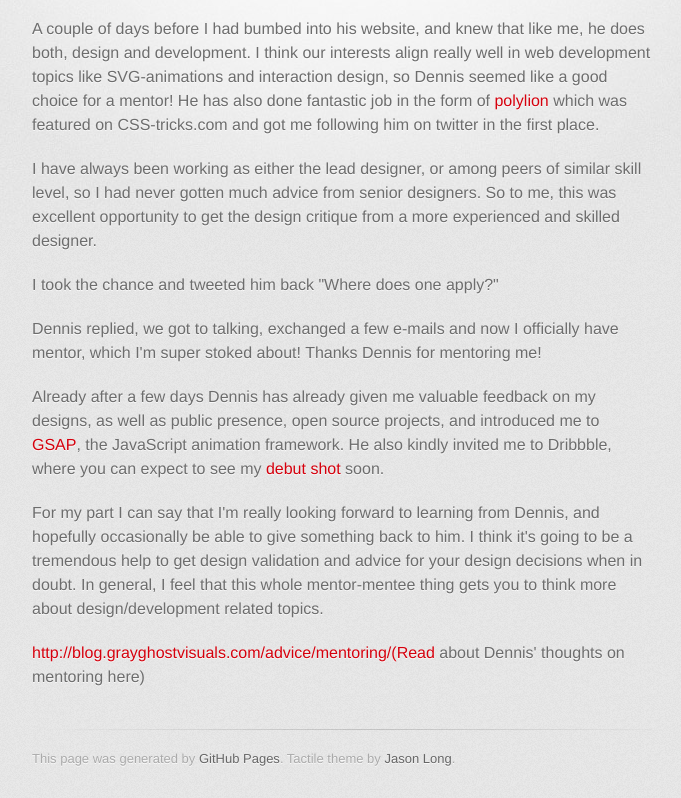
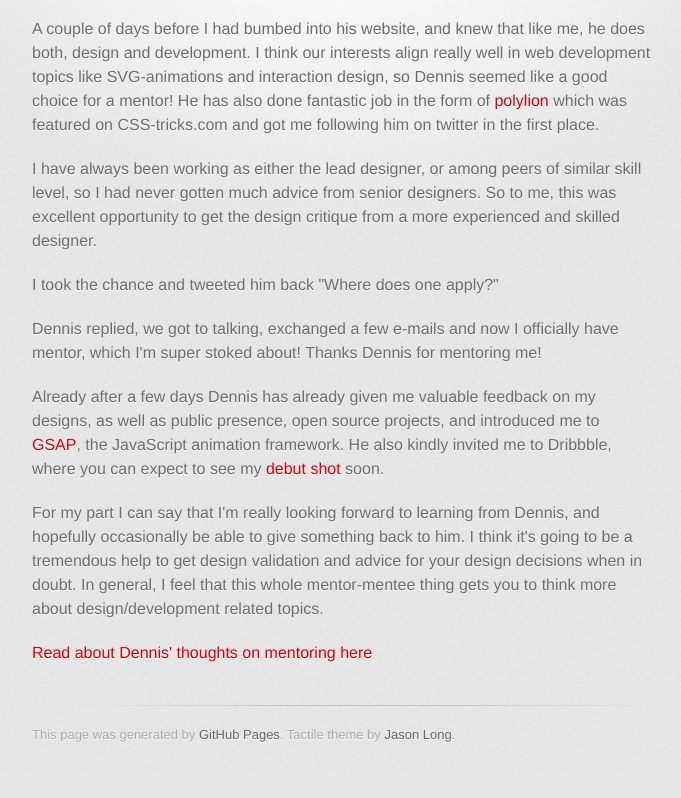
Before and after one commit to modipeluri/static.github.io, a plain HTML site: page index.html in a window 1280 px wide. Shown: the part 346-1144 px from the top of the page, without its empty margins (298-979 px from the left). After the commit the page ends 1120 px from the top, so only its background shows below. Drawn offline with Linux system fonts and the light colour scheme; a web font is replaced by a local one.

Commit message:
Replace master branch with page content via GitHub

```diff
--- a/index.html
+++ b/index.html
@@ -43,7 +43,7 @@
 
 <p>For my part I can say that I'm really looking forward to learning from Dennis, and hopefully occasionally be able to give something back to him. I think it's going to be a tremendous help to get design validation and advice for your design decisions when in doubt. In general, I feel that this whole mentor-mentee thing gets you to think more about design/development related topics.</p>
 
-<p><a href="http://blog.grayghostvisuals.com/advice/mentoring/(Read">http://blog.grayghostvisuals.com/advice/mentoring/(Read</a> about Dennis' thoughts on mentoring here)</p>
+<p><a href="http://blog.grayghostvisuals.com/advice/mentoring/">Read about Dennis' thoughts on mentoring here</a></p>
         </section>
 
         <footer>
```
Also changed, not shown: params.json (+1 -1 lines).
